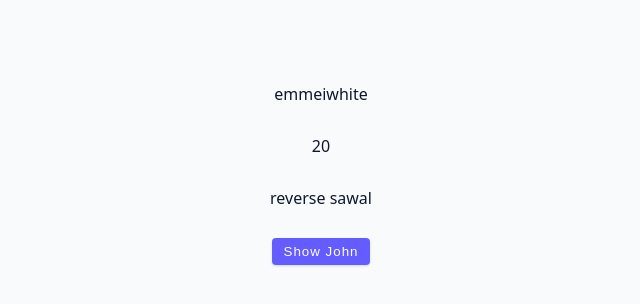
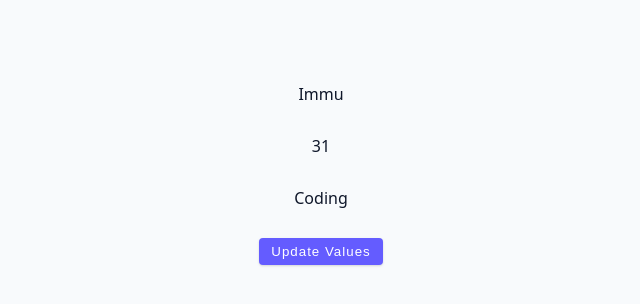
Before and after one commit to emmeiwhite/advanced-react-with-vite-2023, a React (Vite) app: page / in a window 1280 px wide. Shown: the top 304 px of the page, without its empty margins (319-959 px from the left). Built offline with nearby package versions, Linux system fonts and the light colour scheme.

Commit message:
useState object example

```diff
--- a/src/tutorial/01-useState/starter/04-useState-object.jsx
+++ b/src/tutorial/01-useState/starter/04-useState-object.jsx
@@ -1,6 +1,7 @@
 import { useState } from "react";
 
 const UseStateObject = () => {
+  /* ---
   const [userName, setUserName] = useState("emmeiwhite");
   const [age, setAge] = useState(20);
   const [hobby, setHobby] = useState("reverse sawal");
@@ -10,17 +11,35 @@ const UseStateObject = () => {
     setUserName("Roufi");
     setHobby("Time pass");
   };
+
+  --- */
+
+  const [person, setPerson] = useState({
+    userName: "Immu",
+    age: 31,
+    hobby: "Coding",
+  });
+
+  const handlePerson = () => {
+    setPerson({
+      ...person,
+      userName: "Rawdha",
+      age: 25,
+      hobby: "Designing Clothing",
+    });
+  };
   return (
     <div>
-      <p>{userName}</p>
-      <p>{age}</p>
-      <p>{hobby}</p>
+      <p>{person.userName}</p>
+      <p>{person.age}</p>
+      <p>{person.hobby}</p>
 
       <button
         className="btn"
-        onClick={handleStateValues}
+        // onClick={handleStateValues}
+        onClick={handlePerson}
       >
-        Show John
+        Update Values
       </button>
     </div>
   );
```
